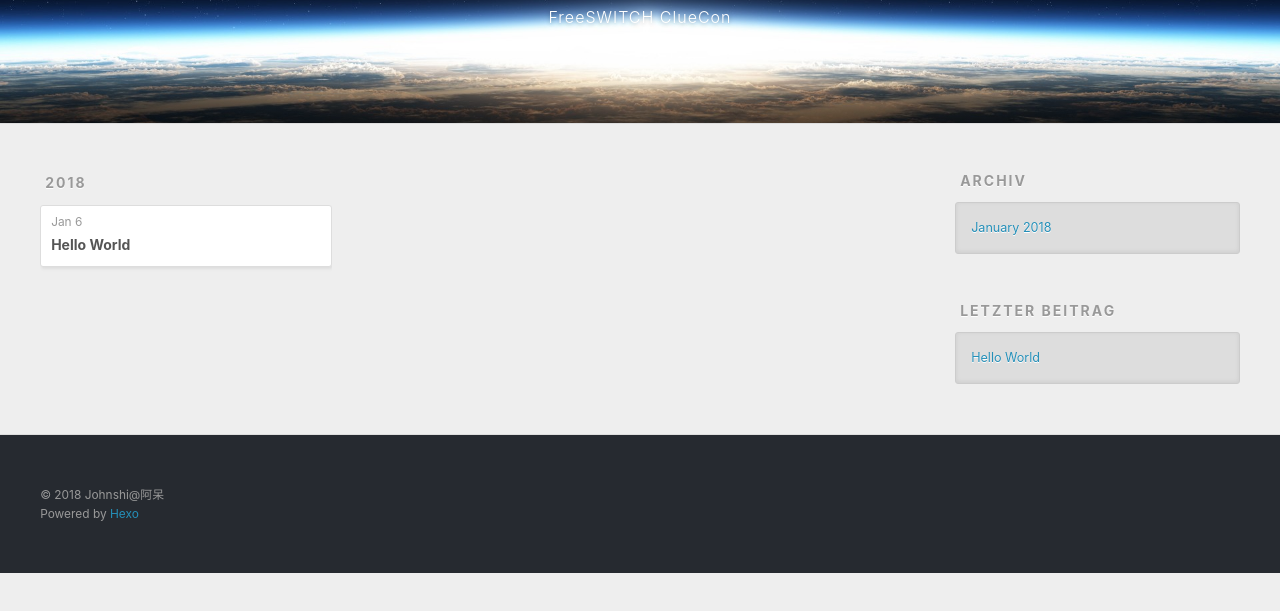
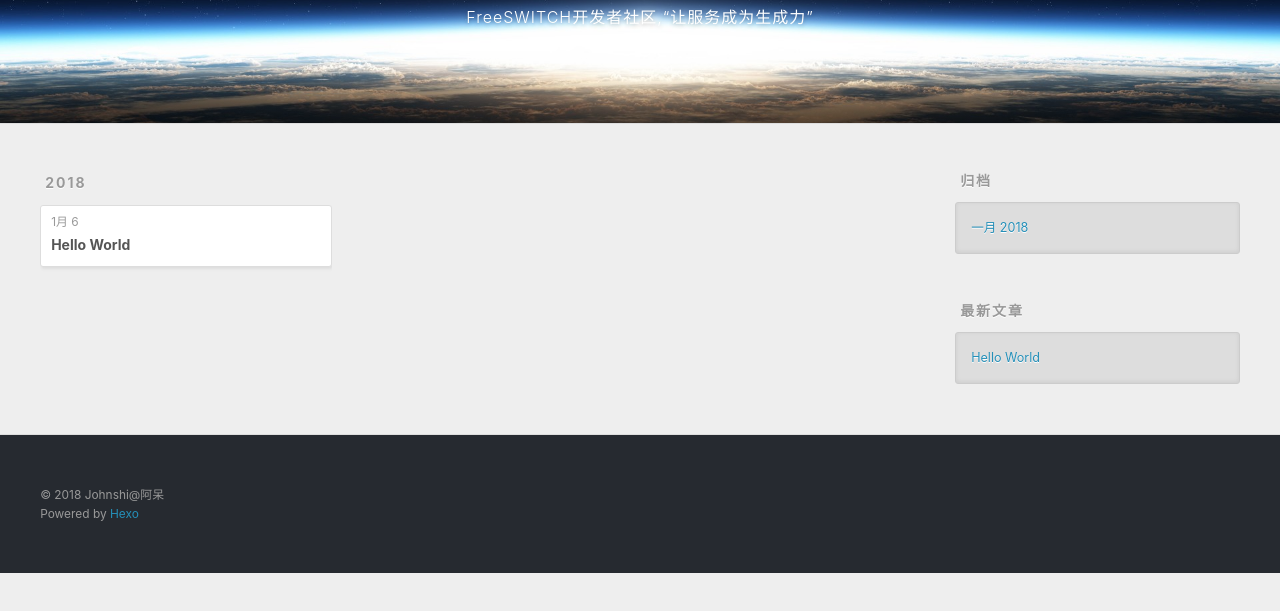
Before and after one commit to freeswitchs/freeswitchs.github.io, a plain HTML site: page archives/2018/01/index.html in a window 1280 px wide. Shown: the part 177-788 px from the top of the page. Drawn offline with nearby package versions, Linux system fonts and the light colour scheme.

Commit message:
Site updated: 2018-01-06 16:40:30

```diff
--- a/archives/2018/01/index.html
+++ b/archives/2018/01/index.html
@@ -5,7 +5,7 @@
 
 
 
-  <title>Archiv: 2018/1 | FreeSWITCH研习社</title>
+  <title>归档: 2018/1 | FreeSWITCH研习社</title>
   <meta name="viewport" content="width=device-width, initial-scale=1, maximum-scale=1">
   <meta name="description" content="FreeSWITCH是一个开源的电话软交换平台，主要开发语言是C，某些模块中使用了C++，以 MPL1.1发布。">
 <meta property="og:type" content="website">
@@ -13,7 +13,7 @@
 <meta property="og:url" content="http://yoursite.com/archives/2018/01/index.html">
 <meta property="og:site_name" content="FreeSWITCH研习社">
 <meta property="og:description" content="FreeSWITCH是一个开源的电话软交换平台，主要开发语言是C，某些模块中使用了C++，以 MPL1.1发布。">
-<meta property="og:locale" content="zh-Hans">
+<meta property="og:locale" content="zh-CN">
 <meta name="twitter:card" content="summary">
 <meta name="twitter:title" content="FreeSWITCH研习社">
 <meta name="twitter:description" content="FreeSWITCH是一个开源的电话软交换平台，主要开发语言是C，某些模块中使用了C++，以 MPL1.1发布。">
@@ -41,7 +41,7 @@
       </h1>
 
         <h2 id="subtitle-wrap">
-          <a href="/" id="subtitle">FreeSWITCH ClueCon</a>
+          <a href="/" id="subtitle">FreeSWITCH开发者社区,“让服务成为生成力”</a>
         </h2>
 
     </div>
@@ -58,7 +58,7 @@
 
           <a id="nav-rss-link" class="nav-icon" href="/atom.xml" title="RSS Feed"></a>
 
-        <a id="nav-search-btn" class="nav-icon" title="Suche"></a>
+        <a id="nav-search-btn" class="nav-icon" title="搜索"></a>
       </nav>
       <div id="search-form-wrap">
         <form action="//google.com/search" method="get" accept-charset="UTF-8" class="search-form"><input type="search" name="q" class="search-form-input" placeholder="Search"><button type="submit" class="search-form-submit">&#xF002;</button><input type="hidden" name="sitesearch" value="http://yoursite.com"></form>
@@ -84,7 +84,7 @@
   <div class="archive-article-inner">
     <header class="archive-article-header">
       <a href="/2018/01/06/hello-world/" class="archive-article-date">
-  <time datetime="2018-01-06T08:17:56.005Z" itemprop="datePublished">Jan 6</time>
+  <time datetime="2018-01-06T08:17:56.005Z" itemprop="datePublished">1月 6</time>
 </a>
 
 
@@ -116,9 +116,9 @@
 
 
   <div class="widget-wrap">
-    <h3 class="widget-title">Archiv</h3>
+    <h3 class="widget-title">归档</h3>
     <div class="widget">
-      <ul class="archive-list"><li class="archive-list-item"><a class="archive-list-link" href="/archives/2018/01/">January 2018</a></li></ul>
+      <ul class="archive-list"><li class="archive-list-item"><a class="archive-list-link" href="/archives/2018/01/">一月 2018</a></li></ul>
     </div>
   </div>
 
@@ -126,7 +126,7 @@
 
 
   <div class="widget-wrap">
-    <h3 class="widget-title">letzter Beitrag</h3>
+    <h3 class="widget-title">最新文章</h3>
     <div class="widget">
       <ul>
 
```
Also changed, not shown: 2018/01/06/hello-world/index.html (+7 -7 lines), archives/2018/index.html (+8 -8 lines), archives/index.html (+8 -8 lines), index.html (+7 -7 lines).
